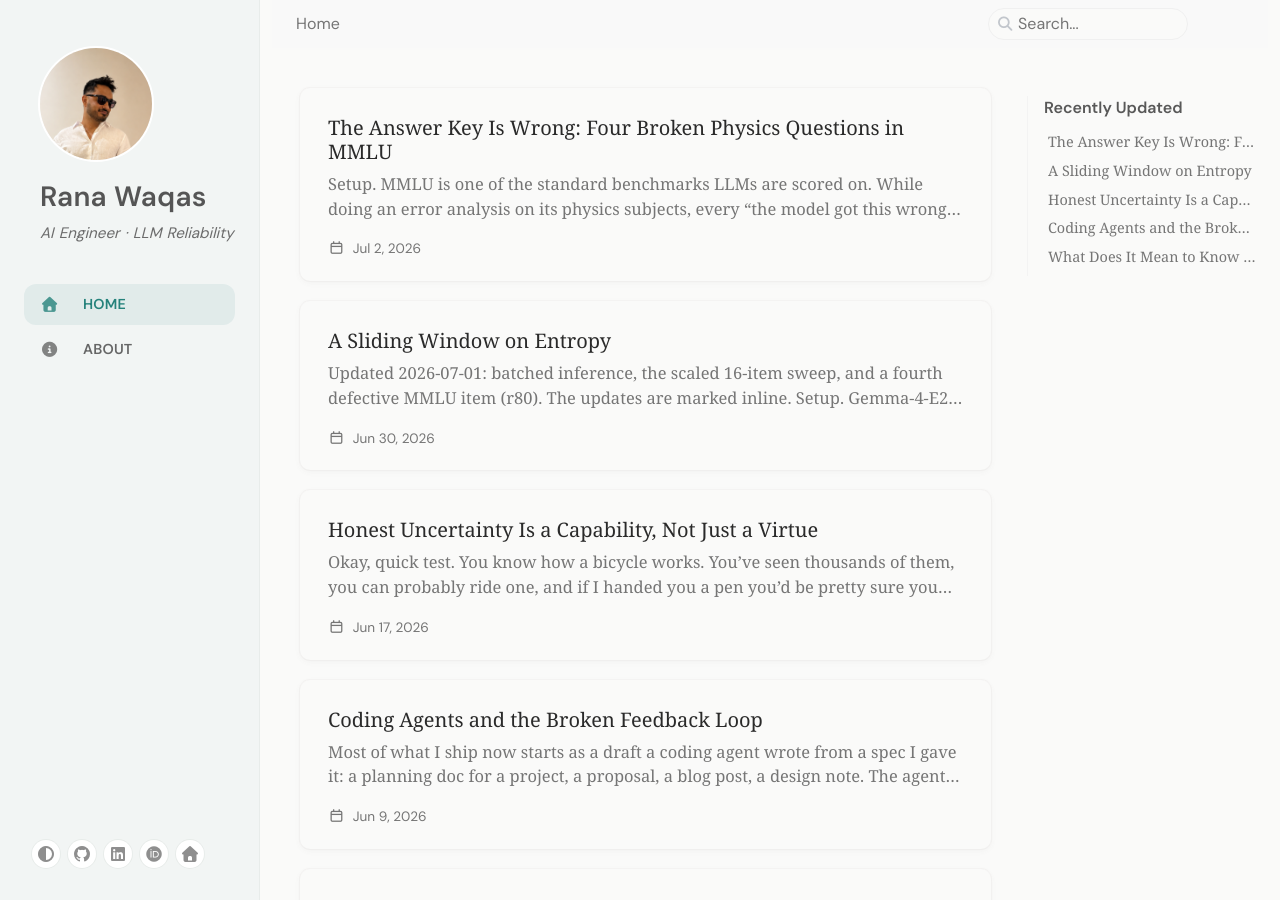
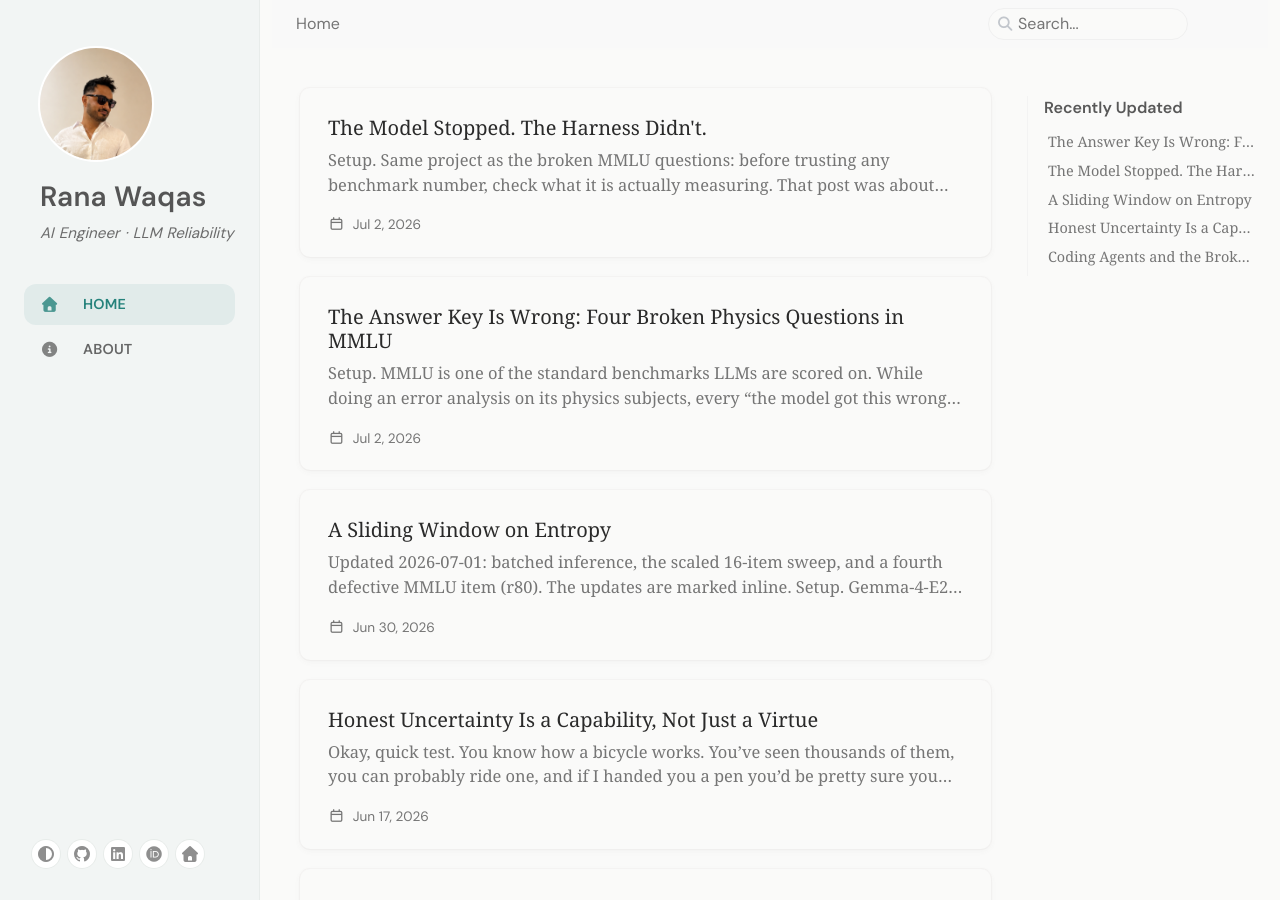
Before and after one commit to ranawaqas-ai/blog, a Jekyll site: the page built from index.html, in a window 1280 px wide and 900 px high. Built offline with Jekyll 4.4.1, drawn with Linux system fonts in a browser that asks for light colours; cached includes are drawn as plain includes; nearby versions of some CDN libraries; the list of posts is cut into pages by our own code; part of the change alters nothing that is shown.

Commit message:
feat: publish 'The Model Stopped. The Harness Didn't.' + companion link
New post on a lighteval bug (lighteval#1278, PR #1279): chat models
override the model's declared EOS terminators, so CoT generations pad
to the token cap, wasting up to 95% of GPU time and corrupting
generation-length as a measurement. One-line fix prefers
generation_config.eos_token_id.

Ships paired with a back-link added to 'The Answer Key Is Wrong' so the
two posts cross-reference without a dead link. GPU-hours figure worded
honestly: cap side is arithmetic, post-fix side labeled an estimate
(no measured full run yet).

Co-Authored-By: Claude Opus 4.8 (1M context) <noreply@anthropic.com>

````diff
--- a/_posts/2026-07-02-the-answer-key-is-wrong.md
+++ b/_posts/2026-07-02-the-answer-key-is-wrong.md
@@ -49,4 +49,4 @@ Qwen3-32B, given enough output tokens to finish, computed 10 µm, went looking f
 
 ---
 
-*The defect report with full evidence is at [aryopg/mmlu-redux#6](https://github.com/aryopg/mmlu-redux/issues/6), cross-posted to the [HF dataset discussion](https://huggingface.co/datasets/edinburgh-dawg/mmlu-redux-2.0/discussions/3). The sliding-window entropy method used in the animation is described in [A Sliding Window on Entropy](/posts/a-sliding-window-on-entropy/).*
+*The defect report with full evidence is at [aryopg/mmlu-redux#6](https://github.com/aryopg/mmlu-redux/issues/6), cross-posted to the [HF dataset discussion](https://huggingface.co/datasets/edinburgh-dawg/mmlu-redux-2.0/discussions/3). The sliding-window entropy method used in the animation is described in [A Sliding Window on Entropy](/posts/a-sliding-window-on-entropy/). The companion post on the harness layer: [The Model Stopped. The Harness Didn't.](/posts/the-model-stopped-the-harness-didnt/)*
--- /dev/null
+++ b/_posts/2026-07-02-the-model-stopped-the-harness-didnt.md
@@ -0,0 +1,67 @@
+---
+title: "The Model Stopped. The Harness Didn't."
+category: research
+tag: [ai, llm, evaluation, tooling]
+---
+
+**Setup.** Same project as [the broken MMLU questions](/posts/the-answer-key-is-wrong/): before trusting any benchmark number, check what it is actually measuring. That post was about the *data* layer. This one is about the *harness* layer: a one-line bug in [lighteval](https://github.com/huggingface/lighteval), HuggingFace's evaluation framework, that made every chain-of-thought generation run to the token cap, wasted up to 95% of the GPU time, and silently corrupted generation-length as a measurement. Reported as [lighteval#1278](https://github.com/huggingface/lighteval/issues/1278), fix submitted as [PR #1279](https://github.com/huggingface/lighteval/pull/1279).
+
+## The symptom
+
+Running Gemma-4-E2B on MMLU physics with chain-of-thought, every single generation came back "truncated": `tokens_generated` exactly equal to the cap, ~145 seconds per item. The obvious diagnosis is a verbose model that needs a bigger budget. So the cap went from 2,048 to 7,168, and the result was... every generation now used exactly 7,168 tokens. A cap you can never out-run is not a capacity problem.
+
+## The tell
+
+Decoding one raw trace showed what the aggregate hid: the model finished its reasoning in a few hundred to ~2,700 tokens, wrote its answer, emitted its end-of-turn token, and then **63 to 95% of the generation was that same token repeated to the cap**. The model had stopped. The harness kept sampling.
+
+![Stacked bar chart of one generation before and after the fix. Before: 394 real reasoning tokens then 6,774 tokens of repeated turn-end padding (95%), running to the 7,168 cap. After: 2,653 real tokens plus 1 stop token, stopping on its own.](/assets/img/reading-the-path/lighteval-eos-anatomy-2026-07-02.png)
+
+## The trap: two "fixes" that silently did nothing
+
+The natural repair is a stop sequence. Two attempts, both plausible, both silently ignored:
+
+1. `stop_sequence=["<end_of_turn>"]` on the task, because that is what Gemma's turn terminator is called everywhere in tutorials. In this tokenizer the turn-end token (id 106) does not decode to that string.
+2. The corrected string for token 106. Still padded to the cap.
+
+Both failed for the same reason, visible only in lighteval's source: for chat models the harness assumes "generation stops with EOS token", drops task stop sequences, and passes `eos_token_id = tokenizer.eos_token_id` to `generate()`, **overriding the terminators the model itself declares**. Gemma's tokenizer EOS is token 1; its chat turns end with token 106; its `generation_config.eos_token_id` correctly declares `[1, 106, 50]`. The override throws that away, so nothing in the stopping criteria ever matches token 106.
+
+This is a genuinely easy bug to write. The same footgun family (a chat turn terminator that is not the tokenizer's EOS) has bitten [transformers#38182](https://github.com/huggingface/transformers/issues/38182) and [unsloth#5386](https://github.com/unslothai/unsloth/issues/5386).
+
+## The fix: one line
+
+Prefer the model's declared terminators, fall back to the tokenizer's:
+
+```python
+eos_token_id=(
+    self.model.generation_config.eos_token_id
+    if self.model.generation_config.eos_token_id is not None
+    else self.tokenizer.eos_token_id
+),
+```
+
+Validated on the same item, same GPU:
+
+| | before | after |
+|---|---|---|
+| tokens_generated | 7,168 (= cap) | 2,654 (stops on its own) |
+| padding tokens | 6,774 | 1 |
+| latency per item | 145 s | 55 s |
+| extracted answer | correct | correct (unchanged) |
+
+At the scale of the planned 488-item run, the before side is pinned by the cap: 488 x 145 s is about 20 hours of GPU time. The after side depends on average trace length; with most items finishing in a few hundred to ~2,700 tokens, the estimate is roughly 3 hours. (Estimate, not yet a measured run: the 55 s item above is one of the longest traces, not the average.)
+
+## Why this is worse than wasted GPU time
+
+The wall-clock is the visible cost. The quiet one: **`tokens_generated` stops being a measurement.** It tracks the cap, not the model, so any analysis that uses generation length as a signal of reasoning effort is analyzing a constant. And the cap-hits masquerade as model failures: one item in our error pool was "wrong" only because its answer got mangled by the never-stopping decode, and answered correctly the moment the stop worked. If your error analysis includes items a broken harness graded, you are partly studying the harness.
+
+Three lessons, all cheap:
+
+1. **A config knob that "should" fix it can be silently ignored.** Prove a fix with a one-item run; don't assert it.
+2. **Special tokens are model-specific.** Read them from the tokenizer and `generation_config`; never hard-code the string you saw in a tutorial.
+3. **Read one raw trace before trusting aggregates.** Every diagnosis in this story came from looking at actual tokens, not metrics.
+
+A benchmark score is a measurement of a system: model, data, and harness. [The data can be broken](/posts/the-answer-key-is-wrong/). The harness can be broken. The number does not tell you which.
+
+---
+
+*The bug report is [lighteval#1278](https://github.com/huggingface/lighteval/issues/1278); the fix is [PR #1279](https://github.com/huggingface/lighteval/pull/1279).*
````
Also changed, not shown: assets/img/reading-the-path/lighteval-eos-anatomy-2026-07-02.png (added).
